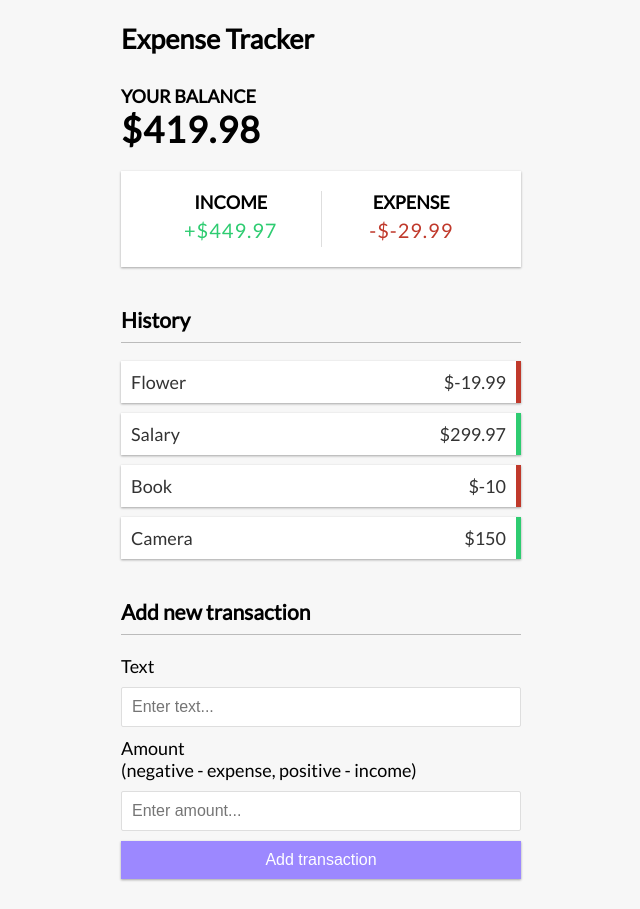
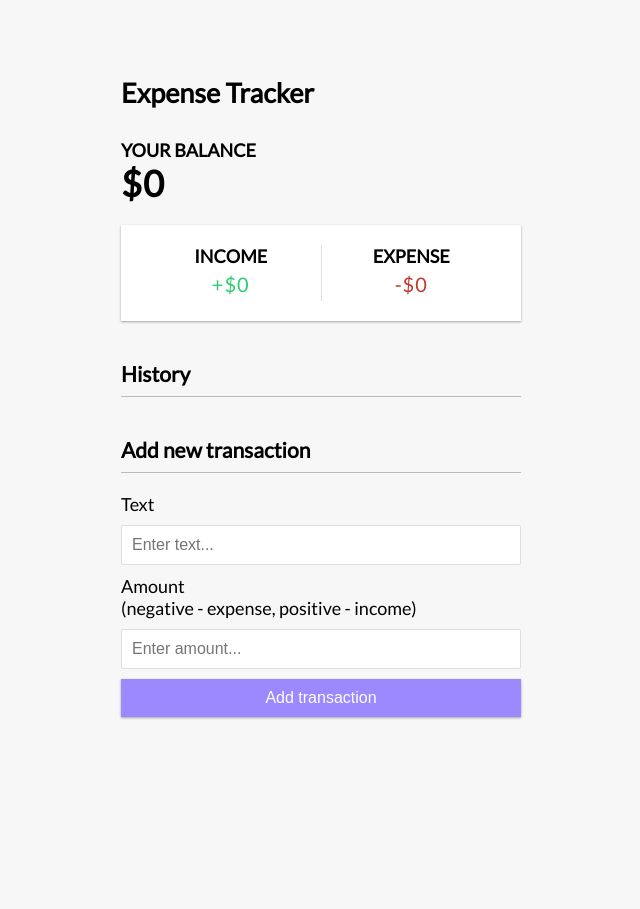
Before and after one commit to Paulicu/vue-expense-tracker, a Vue app: page / in a window 1280 px wide. Shown: the whole page, without its empty margins (319-959 px from the left). After the commit the page ends 800 px from the top, so only its background shows below. Built offline with nearby package versions, Linux system fonts and the light colour scheme.

Commit message:
Save Transactions to Local Storage.

```diff
--- a/src/App.vue
+++ b/src/App.vue
@@ -7,16 +7,20 @@
 
     import { useToast } from 'vue-toastification';
 
-    import { ref, computed } from 'vue';
+    import { ref, computed, onMounted } from 'vue';
 
     const toast = useToast();
 
-    const transactions = ref([
-        { id: 1, text: 'Flower', amount: -19.99 },
-        { id: 2, text: 'Salary', amount: 299.97 },
-        { id: 3, text: 'Book', amount: -10 },
-        { id: 4, text: 'Camera', amount: 150 },
-    ]);
+    const transactions = ref([]);
+
+    onMounted(() => {
+        const savedTransactions = JSON.parse(localStorage.getItem('transactions'));
+
+        if (savedTransactions)
+        {
+            transactions.value = savedTransactions;
+        }
+    });
 
     // Get total:
     const total = computed(() => {
@@ -53,6 +57,8 @@
             amount: transactionData.amount
         });
 
+        saveTransactionsToLocalStorage();
+
         toast.success('Transaction added succesfully!')
     };
 
@@ -64,8 +70,16 @@
     // Delete transaction:
     const handleTransactionDeleted = (id) => {
         transactions.value = transactions.value.filter((transaction) => transaction.id !== id);
+
+        saveTransactionsToLocalStorage();
+
         toast.success('Transaction removed successfully!');
     ;}
+
+    // Save transaction to local storage:
+    const saveTransactionsToLocalStorage = () => {
+        localStorage.setItem('transactions', JSON.stringify(transactions.value));
+    }
 
     /*
     export default
```
